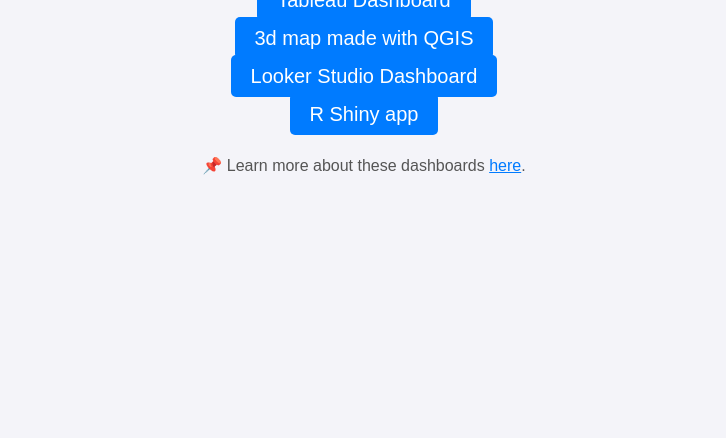
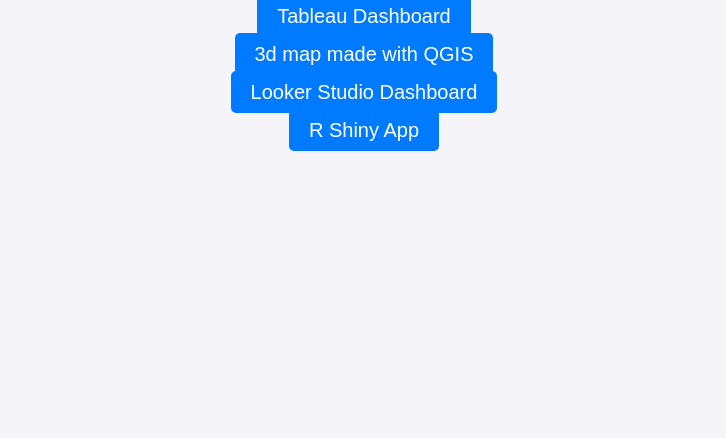
Before and after one commit to Josueyz/work-showcase, a plain HTML site: page index.html in a window 1280 px wide. Shown: the part 362-800 px from the top of the page, without its empty margins (276-1002 px from the left). Drawn offline with Linux system fonts and the light colour scheme.

Commit message:
Update index.html

```diff
--- a/index.html
+++ b/index.html
@@ -1,4 +1,4 @@
-!DOCTYPE html
+<!DOCTYPE html>
 <html lang="es">
 <head>
     <meta charset="UTF-8">
@@ -16,7 +16,6 @@
             align-items: center;
             height: 100vh;
             text-align: center;
-            flex-direction: column;
         }
 
         h1 {
@@ -47,37 +46,17 @@
         a:hover {
             background-color: #0056b3;
         }
-
-        .legend {
-            margin-top: 30px;
-            font-size: 16px;
-            color: #555;
-        }
-
-        .legend a {
-            font-size: 16px;
-            color: #007bff;
-            background: none;
-            padding: 0;
-            border-radius: 0;
-            text-decoration: underline;
-        }
-
-        .legend a:hover {
-            color: #0056b3;
-        }
     </style>
 </head>
 <body>
     <div>
         <h1>Access Some Dashboards I've Created</h1>
         <ul>
-        <li><a href="https://public.tableau.com/app/profile/josueyanez/viz/Jobapplication-Josue/Dashboard1" target="_blank">Tableau Dashboard</a></li>
+ <li><a href="https://public.tableau.com/app/profile/josueyanez/viz/Jobapplication-Josue/Dashboard1" target="_blank">Tableau Dashboard</a></li>
         <li><a href="https://josueyz.github.io/lerdo_pub/" target="_blank">3d map made with QGIS</a></li>
         <li><a href="https://lookerstudio.google.com/reporting/c09e7fd3-8f74-4e75-bbd8-703b527b881a" target="_blank">Looker Studio Dashboard</a></li>
-        <li><a href="https://josueyz.shinyapps.io/codigos_r/" target="_blank">R Shiny app</a></li>
+        <li><a href="https://josueyz.shinyapps.io/codigos_r/" target="_blank">R Shiny App</a></li>
         </ul>
-        <p class="legend">📌 Learn more about these dashboards <a href="https://github.com/TU-USUARIO/work-examples/blob/main/README.md" target="_blank">here</a>.</p>
     </div>
 </body>
 </html>
```
